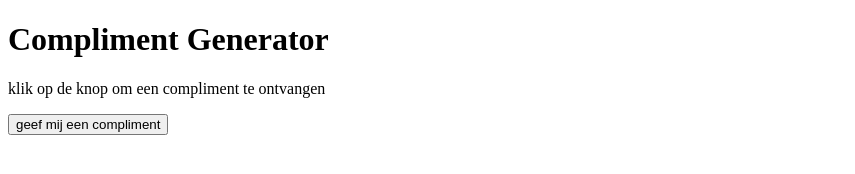
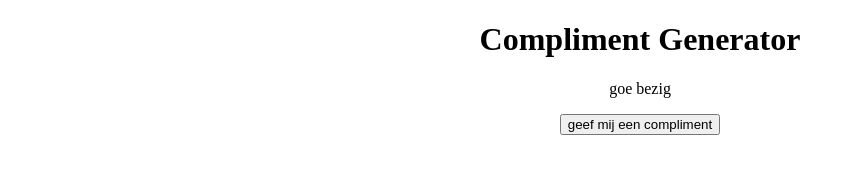
Before and after one commit to Artun-grkn/complimentenApp, a plain HTML site: page index.html in a window 1280 px wide. Both pictures are taken after a click on the button "geef mij een compliment". Shown: the whole page, without its empty margins (0-855 px from the left). Drawn offline with Linux system fonts and the light colour scheme.

Commit message:
we hebben de complimenten random gemaakt

```diff
--- a/data/complimenten.json
+++ b/data/complimenten.json
@@ -1,5 +1,5 @@
 {
-    "compimenten": [
+    "complimenten": [
         "je bent een goede persoon",
         "je bent chill",
         "je bent flink",
--- a/index.html
+++ b/index.html
@@ -10,8 +10,9 @@
     <body>
         <div class="container"></div>
         <h1>Compliment Generator </h1>
-        <p id="Compliment">klik op de knop om een compliment te ontvangen</p>
+        <p id="compliment">klik op de knop om een compliment te ontvangen</p>
         <button id="generate-btn">geef mij een compliment</button>
+
 
         <div>
         <script type="module" src="script.js"></script>
--- a/main.css
+++ b/main.css
@@ -0,0 +1,6 @@
+body{
+    text-align: center;
+}
+body{
+    text-align:border;
+}
--- a/script.js
+++ b/script.js
@@ -1,5 +1,43 @@
+//fetch compliments
+async function fetchCompliments() {
+   try {
+        const response = await fetch('./data/complimenten.json')
+        console.log(response);
+        if (!response.ok) {
+            throw new Error("ik kan de json file niet laden. Check spelling en pad")
+        }
+        const data = await response.json();
+        console.log(data);
+        return data.complimenten;
+   } catch (error) {
+    console.error("ik kan de complimenten niet verkrijgen",error);
+    return["je bent geweldig! , Blijf stralen , Code met passie"];
+
+   } finally { //finally = close file / break
+
+   };
+}
+
+
+
+
+//display compliments
+function displayRandomCompliment(compliments) {
+    const complimentElement = document.getElementById('compliment');
+
+    const randomCompliment = compliments [Math.floor(Math.random() * compliments.length)];
+    console.log(randomCompliment);
+    complimentElement.textContent = randomCompliment;
+
+
+};
+
+
+
 // main function IIFE (immediately invoked function expression)
-(async()=>{
+(async()=>{  //async = HOLD/WAIT
     const compliments = await fetchCompliments();
-    await
-})()
+    const button = document.getElementById('generate-btn');
+    //luister naar de button
+    button.addEventListener('click', () => displayRandomCompliment(compliments) ); //luister naar de button als er geklikt wordt wordt er een compliment gegeven
+})();
```
